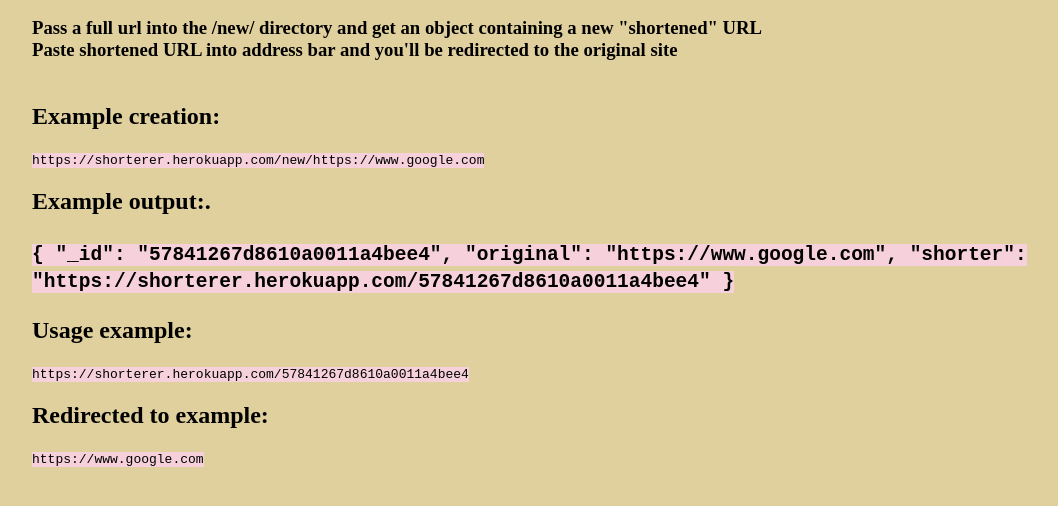
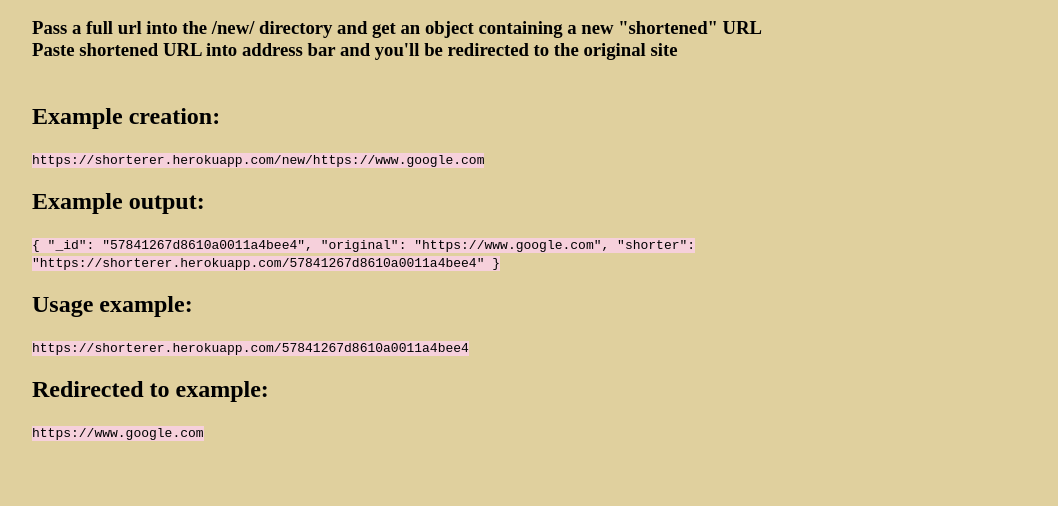
Before and after one commit to SmileAwhile/shortener, a website: page public/index.html in a window 1280 px wide. Shown: the part 188-694 px from the top of the page, without its empty margins (76-1134 px from the left). Drawn offline with Linux system fonts and the light colour scheme.

Commit message:
might be good to go

```diff
--- a/public/index.html
+++ b/public/index.html
@@ -11,7 +11,7 @@
     Paste shortened URL into address bar and you'll be redirected to the original site<br/><br/></h3>
   <h2>Example creation:</h4>
   <p><tt style="background: #f6d0db">https://shorterer.herokuapp.com/new/https://www.google.com</tt></p>
-  <h2>Example output:.
+  <h2>Example output:</h2>
   <p><tt style="background: #f6d0db">{ "_id": "57841267d8610a0011a4bee4", "original": "https://www.google.com", "shorter": "https://shorterer.herokuapp.com/57841267d8610a0011a4bee4" }</tt></p>
   <h2>Usage example:</h4>
   <p><tt style="background: #f6d0db">https://shorterer.herokuapp.com/57841267d8610a0011a4bee4</tt></p>
```
